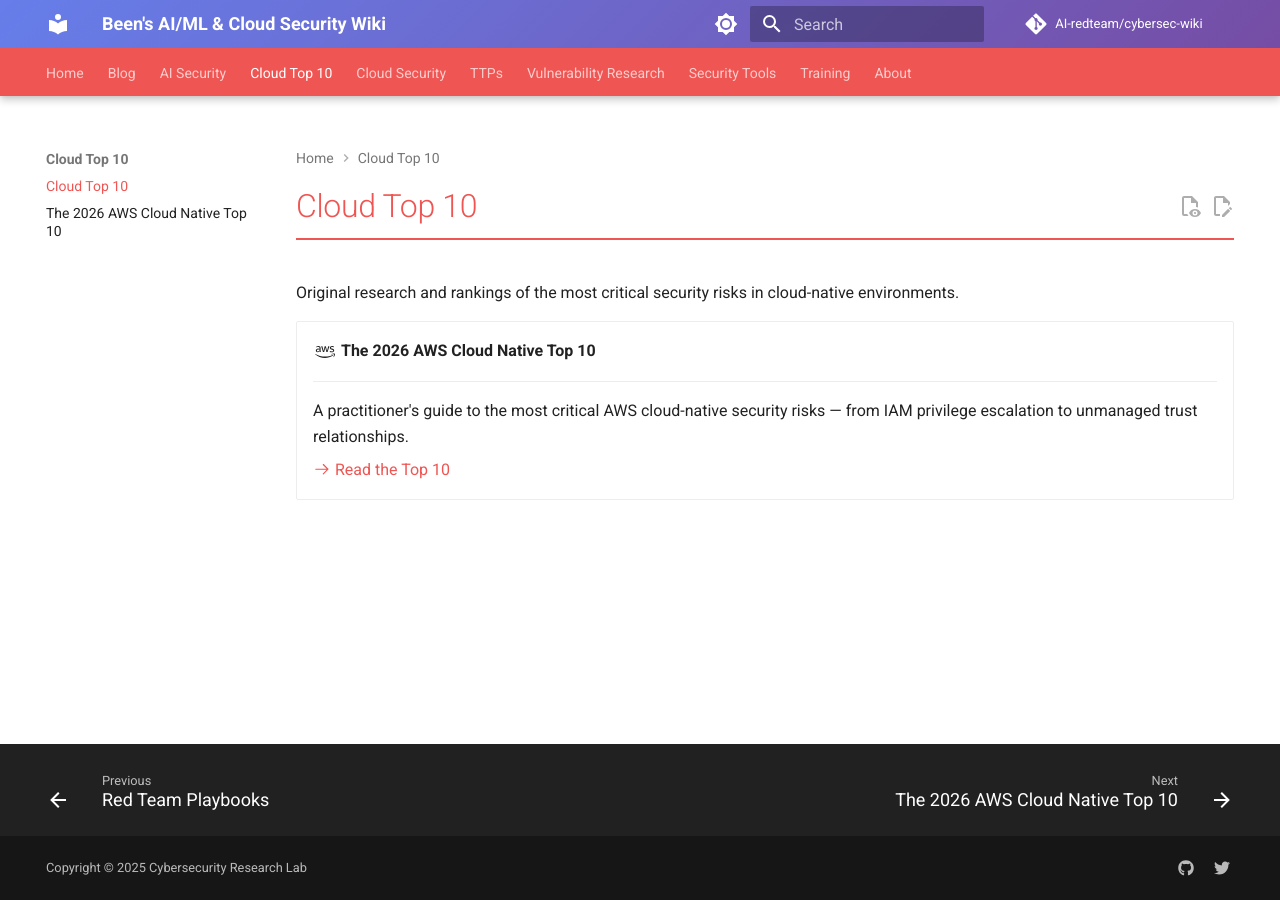
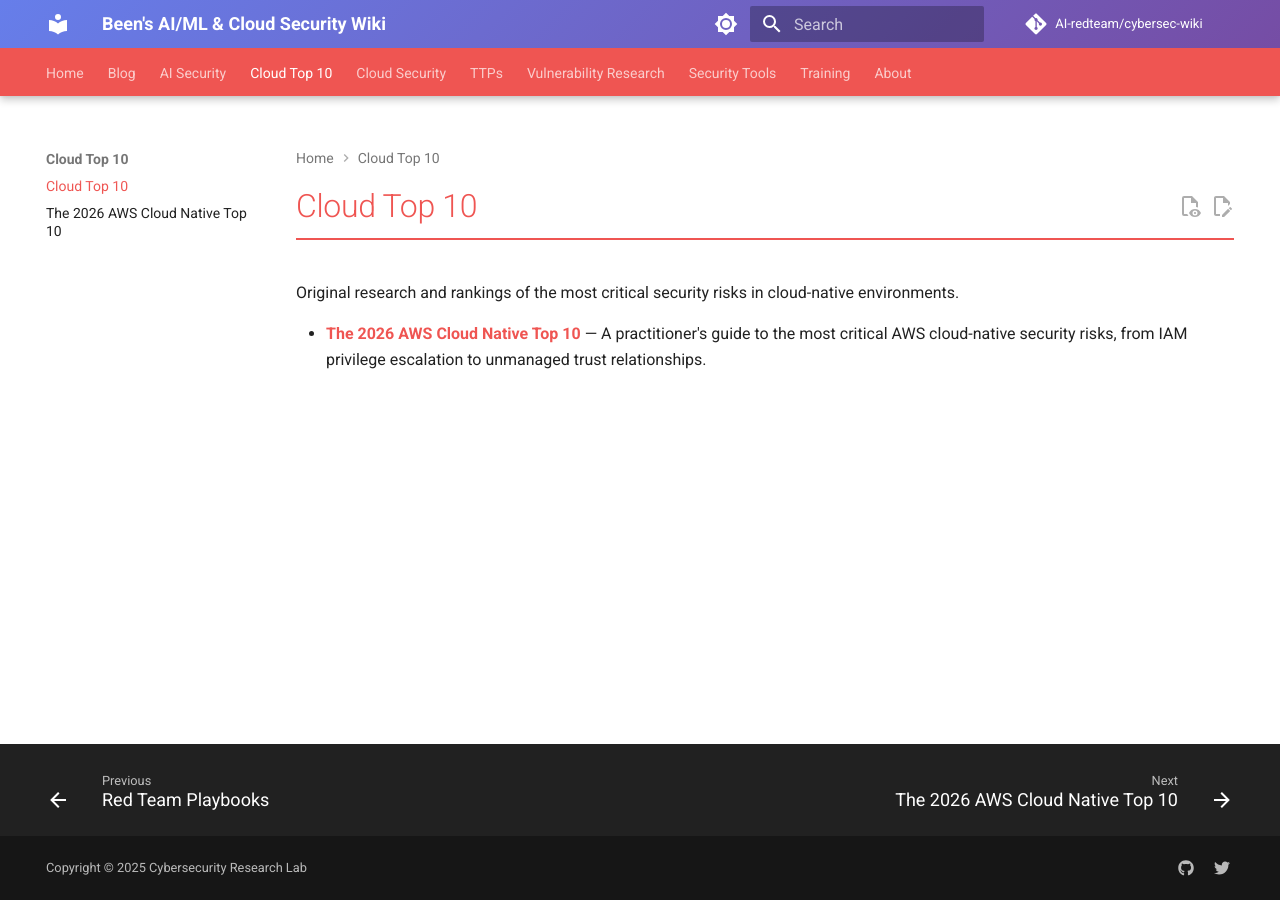
Before and after one commit to AI-redteam/cybersec-wiki, an MkDocs documentation site: the page built from docs/cloud-top-10/index.md, in a window 1280 px wide. Built offline with MkDocs 1.6.1 and Material for MkDocs 9.7.7, drawn with Linux system fonts in a browser that asks for light colours; comment, search, counter and statistics services are not loaded.

Commit message:
Simplify AWS Cloud Native Top 10 section in docs
Replaced the card grid layout with a concise markdown link and description for the 2026 AWS Cloud Native Top 10. This improves readability and streamlines the presentation of key content.

```diff
--- a/docs/cloud-top-10/index.md
+++ b/docs/cloud-top-10/index.md
@@ -2,14 +2,4 @@
 
 Original research and rankings of the most critical security risks in cloud-native environments.
 
-<div class="grid cards" markdown>
-
--   :material-aws:{ .lg .middle } __The 2026 AWS Cloud Native Top 10__
-
-    ---
-
-    A practitioner's guide to the most critical AWS cloud-native security risks — from IAM privilege escalation to unmanaged trust relationships.
-
-    [:octicons-arrow-right-24: Read the Top 10](The 2026 AWS Cloud Native Top 10.md)
-
-</div>
+- **[The 2026 AWS Cloud Native Top 10](The 2026 AWS Cloud Native Top 10.md)** — A practitioner's guide to the most critical AWS cloud-native security risks, from IAM privilege escalation to unmanaged trust relationships.
```
